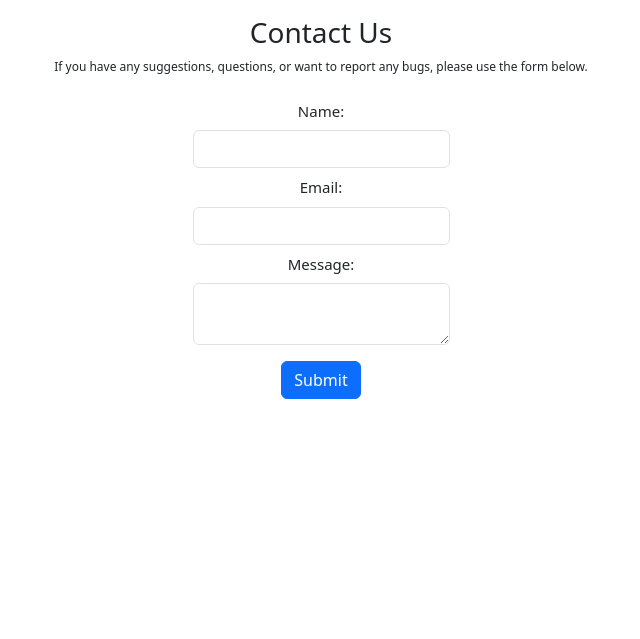
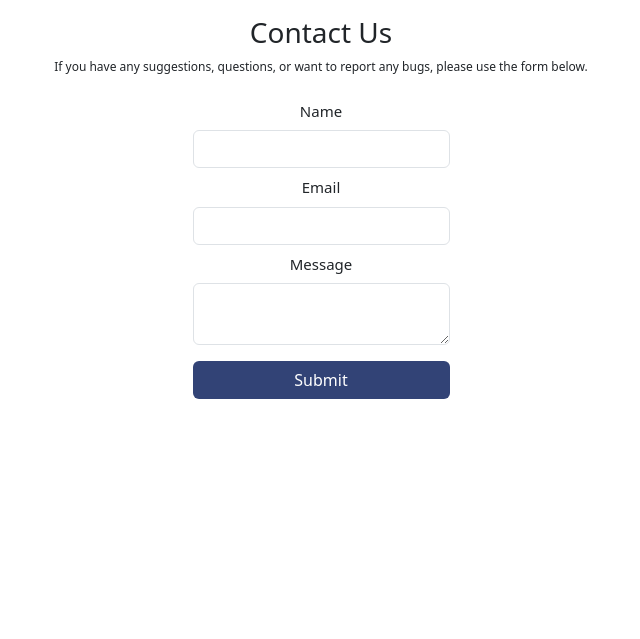
Before and after one commit to arifaisal123/lexisphere, a Flask app: template api/templates/contact.html in a window 1280 px wide. Shown: the part 135-774 px from the top of the page, without its empty margins (319-959 px from the left). Run offline with Flask 2, Linux system fonts and the light colour scheme; the template is opened without the code that fills it, so the values that code supplies are empty.

Commit message:
Edit contact page button style

```diff
--- a/api/templates/contact.html
+++ b/api/templates/contact.html
@@ -10,16 +10,16 @@
         <h1 class="fs-3">Contact Us</h1>
         <p class="fs-12px px-4 text-center">If you have any suggestions, questions, or want to report any bugs, please use the form below.</p>
         <form action="/sendform" method="post" class="d-flex flex-column align-items-center" id="contactForm">
-            <label for="name" class="fs-15px py-2">Name: </label>
+            <label for="name" class="fs-15px py-2">Name</label>
             <input class="col-7 form-control" type="text" id="name" name="name">
             <p class="text-danger fst-italic fs-12px" id="nameError">Please enter your name.</p>
-            <label for="email" class="fs-15px py-2">Email: </label>
+            <label for="email" class="fs-15px py-2">Email</label>
             <input class="col-7 form-control" type="email" id="email" name="email">
             <p class="text-danger fst-italic fs-12px" id="emailError">Please enter a valid email address.</p>
-            <label for="message" class="fs-15px py-2">Message: </label>
+            <label for="message" class="fs-15px py-2">Message</label>
             <textarea class="col-7 form-control" id="message" name="message"></textarea>
             <p class="text-danger fst-italic fs-12px" id="messageError">Message cannot be blank.</p>
-            <button class="btn btn-primary mt-3" id="submit" type="submit" value="Submit">Submit</button>
+            <button class="btn bg-color-dark-blue custom-btn-hover text-white my-3 mb-2 col-12" id="submit" type="submit" value="Submit">Submit</button>
         </form>
     </div>
 </div>
```
